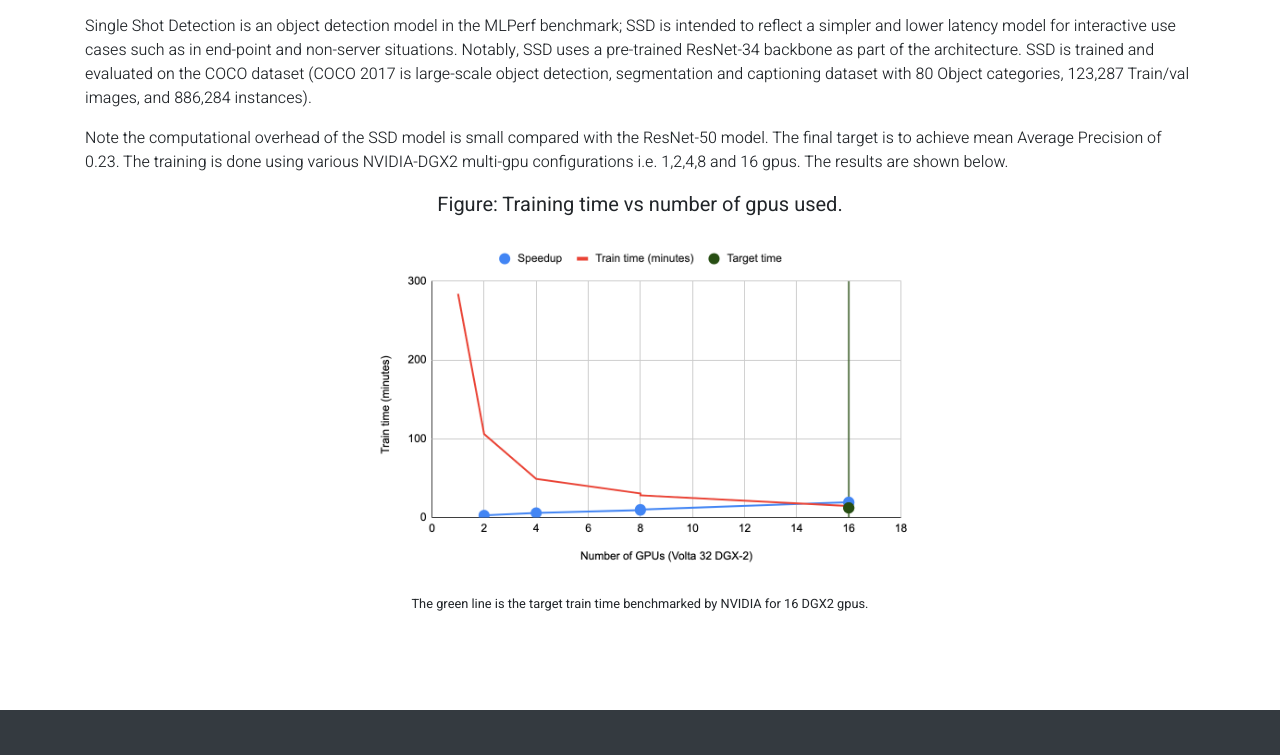
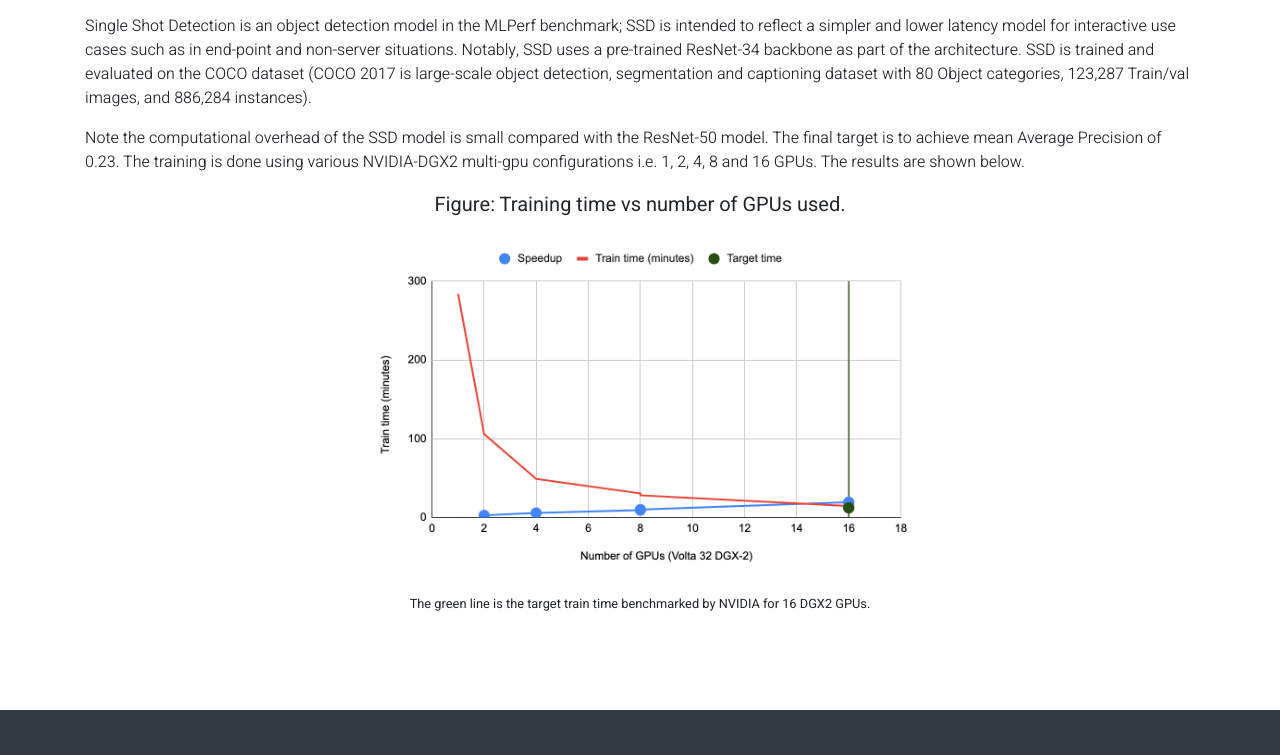
Before and after one commit to pscedu/AI-BD-website, a plain HTML site: page compass/index.html in a window 1280 px wide. Shown: the part 2981-3736 px from the top of the page. Drawn offline with nearby package versions, Linux system fonts and the light colour scheme.

Commit message:
Small text-mods.

```diff
--- a/compass/index.html
+++ b/compass/index.html
@@ -227,18 +227,18 @@
                         <p>
                             Note the computational overhead of the SSD model is small compared with the
                             ResNet-50 model. The final target is to achieve mean Average Precision of 0.23.
-                            The training is done using various NVIDIA-DGX2 multi-gpu configurations i.e. 1,2,4,8 and 16
-                            gpus.
+                            The training is done using various NVIDIA-DGX2 multi-gpu configurations i.e. 1, 2, 4, 8 and
+                            16 GPUs.
                             The results are shown below.
                         </p>
                         <div class="text-center">
-                            <p class="lead"><strong>Figure: Training time vs number of gpus used.</strong></p>
+                            <p class="lead"><strong>Figure: Training time vs number of GPUs used.</strong></p>
                             <img class="rounded" src="/img/compass/3-benchmark.png" alt="Compass Ontology"
                                  width="50%">
 
                             <p></p>
                             <p class="small">The green line is the target train time benchmarked by NVIDIA for 16 DGX2
-                                gpus.</p>
+                                GPUs.</p>
                         </div>
                     </div><!-- /.col-lg-4 -->
                 </div>
```
